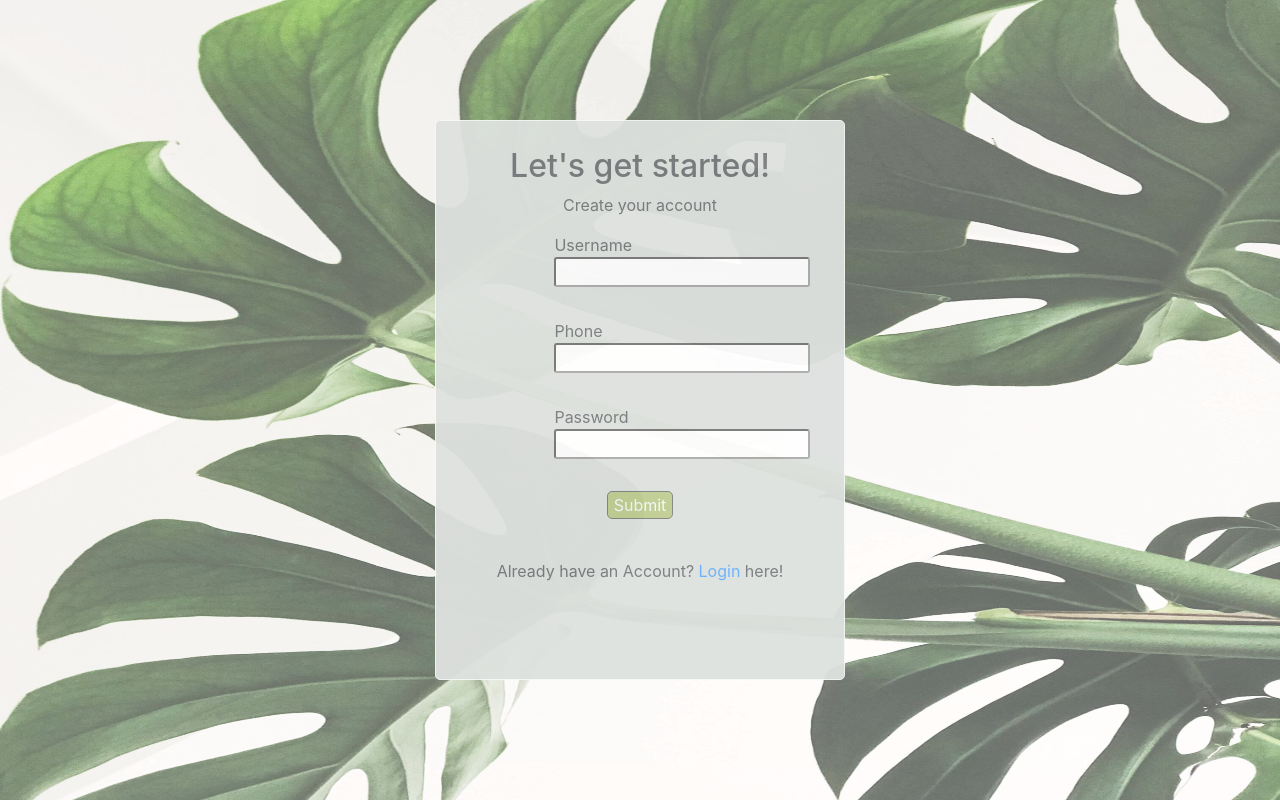
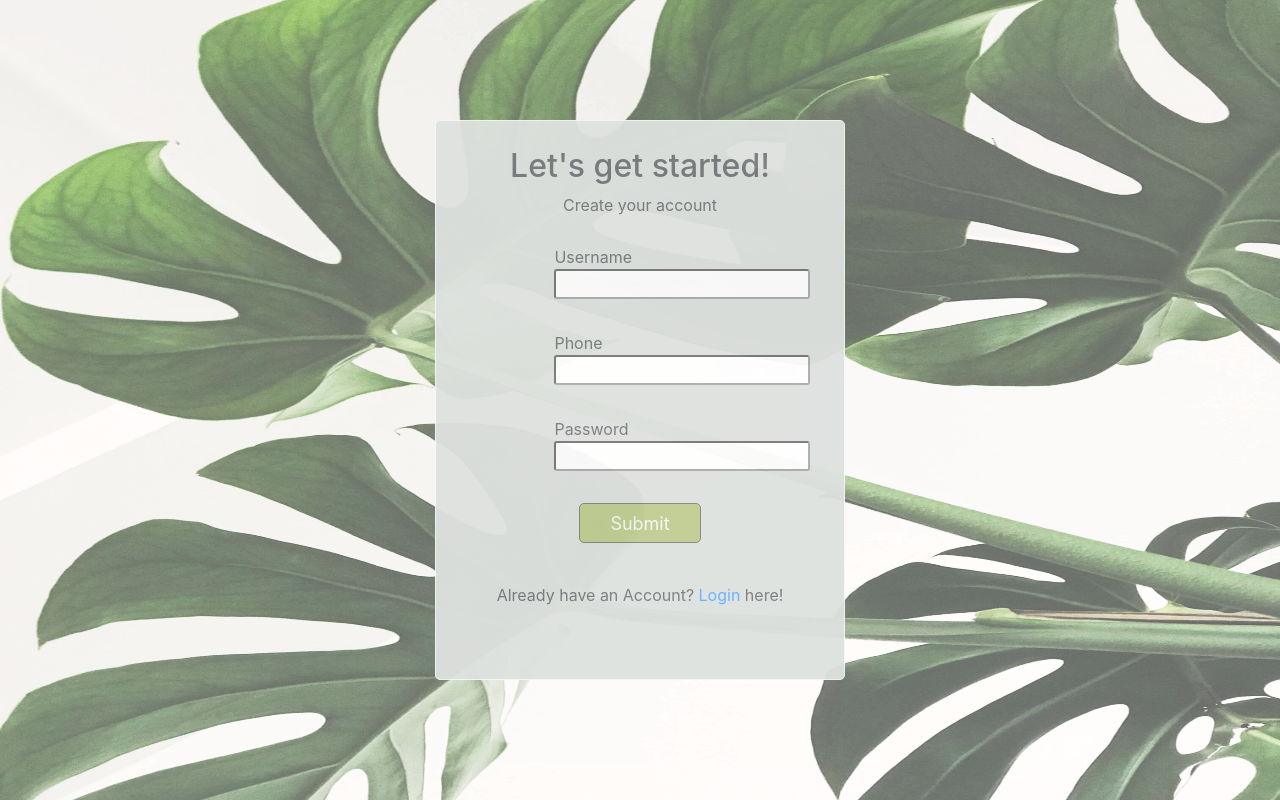
Before and after one commit to BW-Water-My-Plants-3/Front-End-2, a React (Create React App) app in the folder h2woah/: page / in a window 1280 px wide. Built offline with nearby package versions, Linux system fonts and the light colour scheme.

Commit message:
sign up and login style tweaks

```diff
--- a/h2woah/src/components/Login.js
+++ b/h2woah/src/components/Login.js
@@ -37,13 +37,23 @@ const StyledButton = styled.button`
     background-color: #97AD4B;
     color: #F1F3F2;
     outline: none;
-    margin-bottom: 31.5%;
+    margin-bottom: 15.5%;
+    width: 30%;
+    height: 40px;
+    font-size: large;
 
     &:hover{
         background-color: #F1F3F2;
         color: #97AD4B;
         border: 1px solid #79867C;
     }
+`
+const FlexDiv = styled.div`
+    display: flex;
+    flex-direction: column;
+    align-items: center;
+    width: 100%;
+    margin-top: 3%;
 `
 const Input = styled.input`
     outline: none;
@@ -84,10 +94,10 @@ class Login extends React.Component{
     render(){
         return(
         <TestStyle>
-            {/* <div className="login form"> */}
                 <Form onSubmit={this.login}>
                     <h2>Welcome Back!</h2>
                     <p>Log into your account</p>
+                    <FlexDiv>
                         <label htmlFor="username">Username <br/>
                             <Input
                             id="username"
@@ -103,6 +113,7 @@ class Login extends React.Component{
                             value={this.state.password}
                             onChange={this.handleChange}
                             /></label><br/>
+                    </FlexDiv>
                     <StyledButton>Log in</StyledButton><br />
                     <p>Don't have an Account? <Link to='/'>Sign Up</Link> here!</p>
                 </Form>
--- a/h2woah/src/components/Signup.js
+++ b/h2woah/src/components/Signup.js
@@ -38,6 +38,9 @@ const StyledButton = styled.button`
     background-color: #97AD4B;
     color: #F1F3F2;
     outline: none;
+    width: 30%;
+    height: 40px;
+    font-size: large;
 
     &:hover{
         background-color: #F1F3F2;
@@ -54,6 +57,7 @@ const FlexDiv = styled.div`
     flex-direction: column;
     align-items: center;
     width: 100%;
+    margin-top: 3%;
 `
 const Label = styled.label`
     width: 42%;
```
Lines whose indentation alone changed are shown as unchanged.
